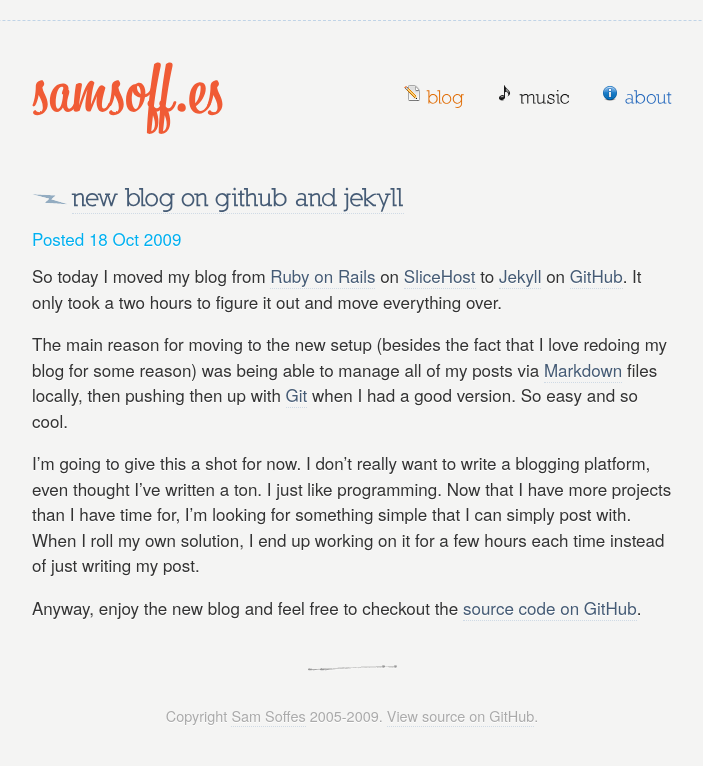
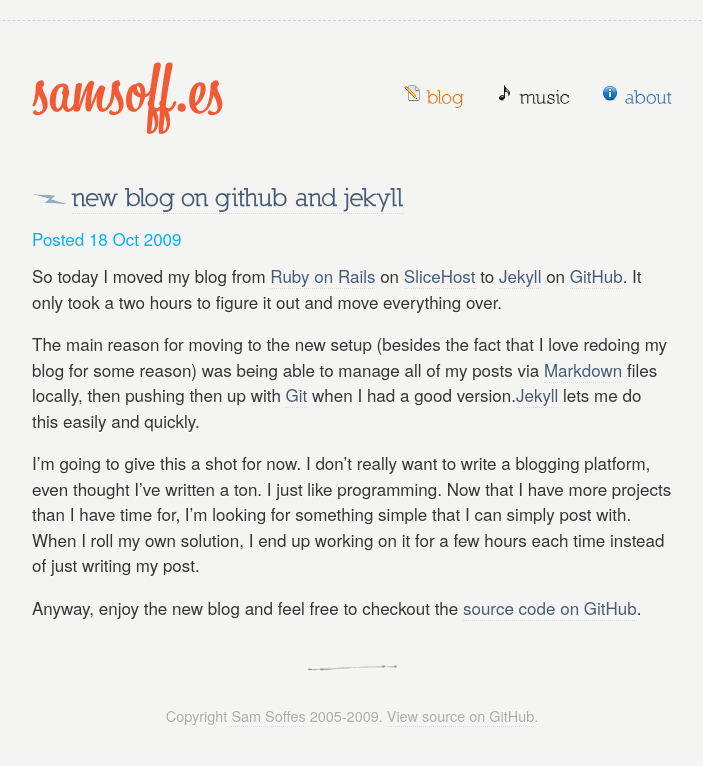
Before and after one commit to hackervera/tjgillies.github.com, a Jekyll site: the page built from _posts/2009-10-18-new-blog-on-github-and-jekyll.markdown, in a window 1280 px wide. Shown: the top 766 px of the page, without its empty margins (288-991 px from the left). Built offline with Jekyll 4.4.1, drawn with Linux system fonts in a browser that asks for light colours.

Commit message:
Tweaked Jekyll post

```diff
--- a/_posts/2009-10-18-new-blog-on-github-and-jekyll.markdown
+++ b/_posts/2009-10-18-new-blog-on-github-and-jekyll.markdown
@@ -5,7 +5,7 @@ layout: post
 
 So today I moved my blog from [Ruby on Rails](http://rubyonrails.org) on [SliceHost](http://slicehost.com) to [Jekyll][] on [GitHub](http://github.com). It only took a two hours to figure it out and move everything over.
 
-The main reason for moving to the new setup (besides the fact that I love redoing my blog for some reason) was being able to manage all of my posts via [Markdown][] files locally, then pushing then up with [Git](http://git-scm.com) when I had a good version. So easy and so cool.
+The main reason for moving to the new setup (besides the fact that I love redoing my blog for some reason) was being able to manage all of my posts via [Markdown][] files locally, then pushing then up with [Git](http://git-scm.com) when I had a good version.[Jekyll][] lets me do this easily and quickly.
 
 I'm going to give this a shot for now. I don't really want to write a blogging platform, even thought I've written a ton. I just like programming. Now that I have more projects than I have time for, I'm looking for something simple that I can simply post with. When I roll my own solution, I end up working on it for a few hours each time instead of just writing my post.
 
```
